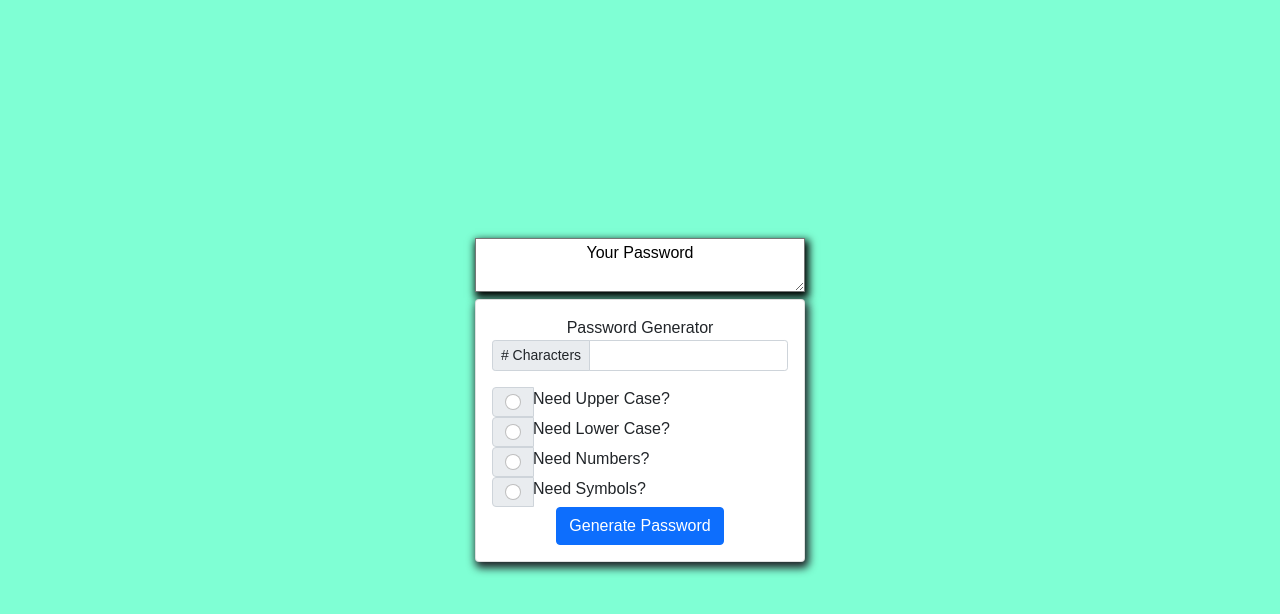
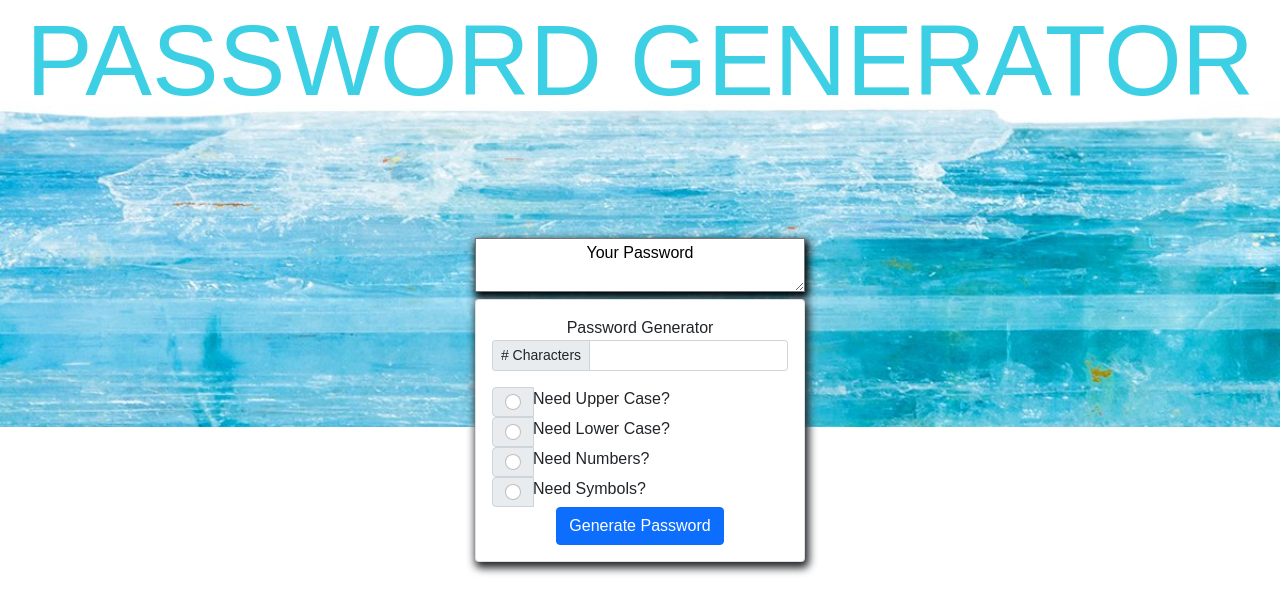
Before and after one commit to nanosar90/passGenny, a plain HTML site: page myPassGenny/index.html in a window 1280 px wide. Drawn offline with nearby package versions, Linux system fonts and the light colour scheme.

Commit message:
more aesthetically pleasing

```diff
--- a/myPassGenny/index.html
+++ b/myPassGenny/index.html
@@ -8,8 +8,12 @@
 
     <link href="https://cdn.jsdelivr.net/npm/bootstrap@5.0.0-beta2/dist/css/bootstrap.min.css" rel="stylesheet" integrity="sha384-BmbxuPwQa2lc/FVzBcNJ7UAyJxM6wuqIj61tLrc4wSX0szH/Ev+nYRRuWlolflfl" crossorigin="anonymous">
     <title>Password Generator</title>
-</head>
-<body>
+    <img src='./images/aquamarine101-newhero.jpg'>
+  </head>
+  <body>
+    <div class='words'>
+    <h1>PASSWORD GENERATOR</h1>
+    </div>
 
     <div class='everything'>
 
@@ -51,9 +55,8 @@
               </div>
             </div>
           </div>
-
-    </section>
-    </div>
+        </section>
+      </div>
 </body>
 <script src='./index.js'></script>
 </html>
--- a/myPassGenny/styles.scss
+++ b/myPassGenny/styles.scss
@@ -33,13 +33,33 @@ $grid-breakpoints: (
 
 }
 
-html {
-    background: aquamarine;
 
-}
 
 textarea {
     width: 100%;
     text-align: center;
     box-shadow: 2px 4px 8px 2px;
 }
+
+img {
+    width: 100%;
+    margin-top: 0;
+    position: absolute;
+}
+
+.words {
+    position: relative;
+    text-align: center;
+    margin: 0 auto;
+    align-content: center;
+    color: rgb(61, 208, 228);
+
+
+    h1 {
+        font-family: Arial, Helvetica, sans-serif;
+        font-size: 100px;
+
+    }
+
+
+}
```
Also changed, not shown: myPassGenny/images/aquamarine101-newhero.jpg (added), myPassGenny/styles.css, 1 other file.
